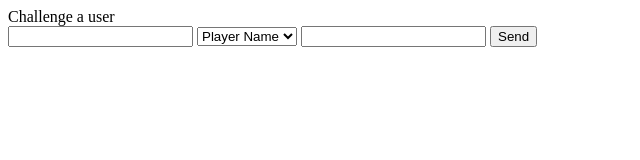
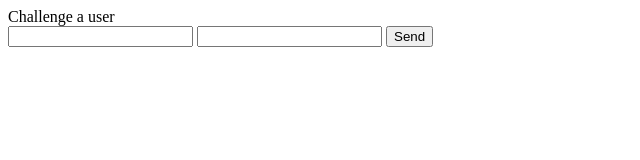
Before and after one commit to ryankooy/TicTacTrivia, a plain HTML site: page lamanasstage.html in a window 1280 px wide. Shown: the whole page, without its empty margins (0-640 px from the left). Drawn offline with Linux system fonts and the light colour scheme.

```diff
--- a/lamanasstage.html
+++ b/lamanasstage.html
@@ -12,10 +12,6 @@
       Challenge a user
   <form action="https://formspree.io/lamanaml@gmail.com" method="POST">
   <input type="text" name="name">
-<select name="Challengers">
-  <option data-id="">Player Name</option>
-
-</select>
   <input type="email" name="_replyto">
   <input type="submit" value="Send">
 </form>
```
